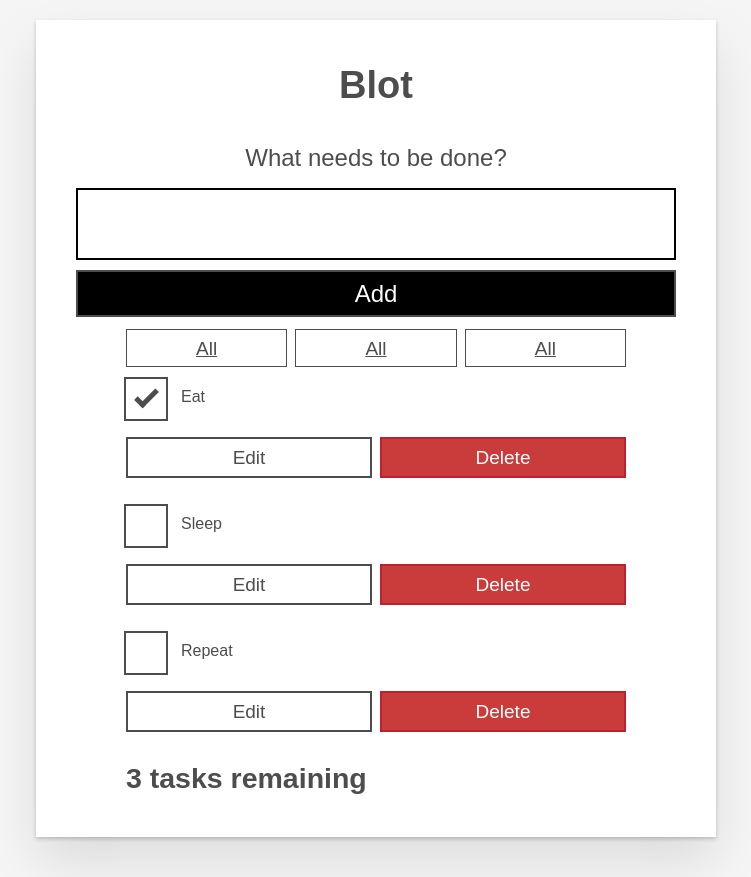
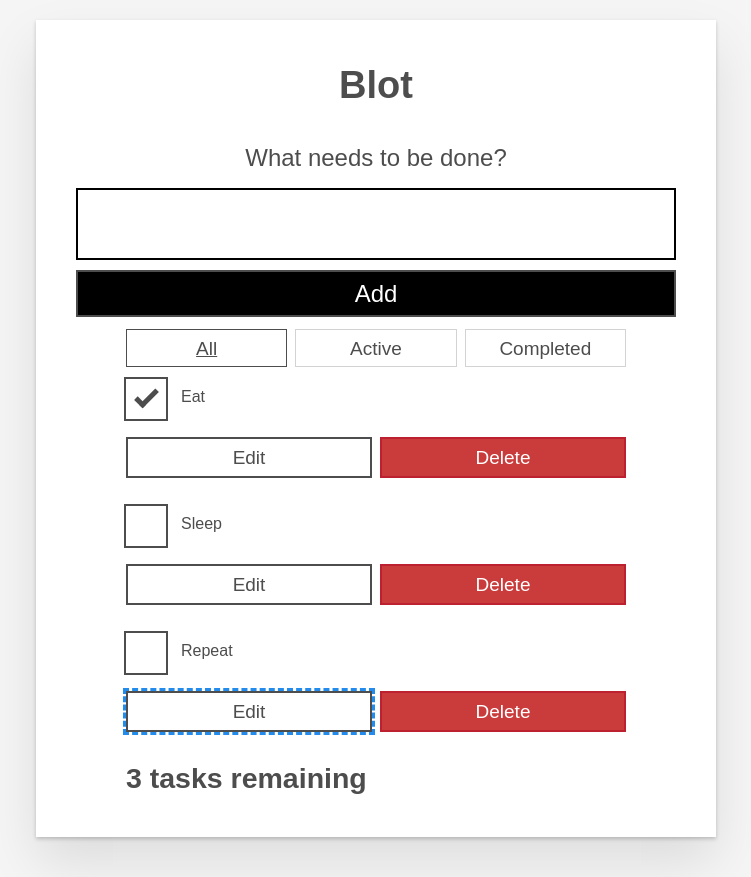
Before and after one commit to kate-grant/blot, a React (Create React App) app: page / in a window 1280 px wide. Shown: the whole page, without its empty margins (264-1015 px from the left). Built offline with nearby package versions, Linux system fonts and the light colour scheme.

Commit message:
add useRef and useEffect to implement better accessibility with focus flow

```diff
--- a/src/App.js
+++ b/src/App.js
@@ -1,14 +1,30 @@
-import React, { useState } from "react";
+import React, { useState, useRef, useEffect } from "react";
 import Form from "./components/Form";
 import FilterButton from "./components/FilterButton";
 import Todo from "./components/Todo";
 import { nanoid } from "nanoid";
 
+function usePrevious(value) {
+  const ref = useRef();
+  useEffect(() => {
+    ref.current = value;
+  });
+  return ref.current;
+}
+
+
+const FILTER_MAP = {
+  All: () => true,
+  Active: task => !task.completed,
+  Completed: task => task.completed
+};
+const FILTER_NAMES = Object.keys(FILTER_MAP);
+
 function App(props) {
-  console.log(0.5, props);
-  console.log(1, props?.tasks);
+  const listHeadingRef = useRef(null);
 
   const [tasks, setTasks] = useState(props.tasks);
+  const [filter, setFilter] = useState('All');
 
   console.log(1, tasks);
 
@@ -42,7 +58,7 @@ function App(props) {
     setTasks(editedTaskList);
   }
 
-  const taskList = tasks.map(task => (
+  const taskList = tasks.filter(FILTER_MAP[filter]).map(task => (
     <Todo
         id={task.id}
         name={task.name}
@@ -55,19 +71,32 @@ function App(props) {
     )
   );
 
+  const filterList = FILTER_NAMES.map(name => (
+    <FilterButton
+    key={name}
+    name={name}
+    isPressed={name === filter}
+    setFilter={setFilter}
+    />
+  ));
+
   const tasksNoun = taskList.length !== 1 ? 'tasks' : 'task';
   const headingText = `${taskList.length} ${tasksNoun} remaining`;
 
+  const prevTaskLength = usePrevious(tasks.length);
 
+  useEffect(() => {
+    if (tasks.length - prevTaskLength === -1) {
+      listHeadingRef.current.focus();
+    }
+  }, [tasks.length, prevTaskLength]);
 
   return (
     <div className="todoapp stack-large">
       <h1>Blot</h1>
       <Form addTask={addTask} />
       <div className="filters btn-group stack-exception">
-        <FilterButton />
-        <FilterButton />
-        <FilterButton />
+        {filterList}
       </div>
       <ul
         role="list"
@@ -76,7 +105,7 @@ function App(props) {
       >
         {taskList}
       </ul>
-      <h2 id="list-heading">{headingText}</h2>
+      <h2 id="list-heading" tabIndex="-1" ref={listHeadingRef}>{headingText}</h2>
 
     </div>
   );
--- a/src/components/FilterButton.js
+++ b/src/components/FilterButton.js
@@ -2,9 +2,14 @@ import React from "react";
 
 function FilterButton(props){
     return(
-        <button type="button" className="btn toggle-btn" aria-pressed="true">
+        <button
+            type="button"
+            className="btn toggle-btn"
+            aria-pressed={props.isPressed}
+            onClick={() => props.setFilter(props.name)}
+        >
         <span className="visually-hidden">Show </span>
-        <span>all </span>
+        <span>{props.name}</span>
         <span className="visually-hidden"> tasks</span>
         </button>
     );
--- a/src/components/Todo.js
+++ b/src/components/Todo.js
@@ -1,8 +1,11 @@
-import React, { useState } from "react";
+import React, { useEffect, useRef, useState } from "react";
 
 export default function Todo(props) {
     const [isEditing, setEditing] = useState(false);
     const [newName, setNewName] = useState('');
+
+    const editFieldRef = useRef(null);
+    const editButtonRef = useRef(null);
 
     function handleChange(e) {
       setNewName(e.target.value);
@@ -27,6 +30,7 @@ export default function Todo(props) {
             type="text"
             value={newName}
             onChange={handleChange}
+            ref={editFieldRef}
           />
         </div>
         <div className="btn-group">
@@ -55,7 +59,12 @@ export default function Todo(props) {
             </label>
           </div>
           <div className="btn-group">
-            <button type="button" className="btn" onClick={() => setEditing(true)}>
+            <button
+              type="button"
+              className="btn"
+              onClick={() => setEditing(true)}
+              ref={editButtonRef}
+            >
               Edit <span className="visually-hidden">{props.name}</span>
             </button>
             <button
@@ -69,5 +78,13 @@ export default function Todo(props) {
       </div>
     );
 
+    useEffect(() => {
+      if (isEditing) {
+        editFieldRef.current.focus();
+      } else {
+        editButtonRef.current.focus();
+      }
+    }, [isEditing]);
+
     return <li className="todo">{isEditing ? editingTemplate : viewTemplate}</li>
 }
```
